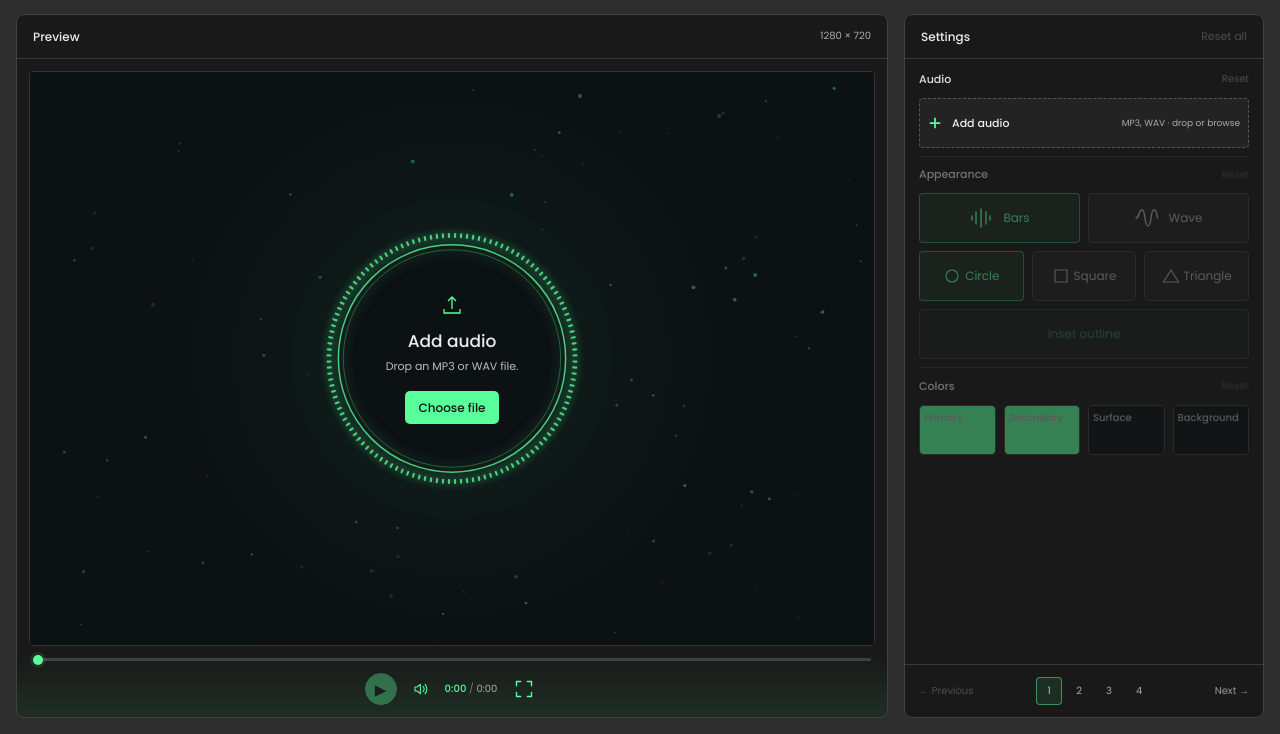
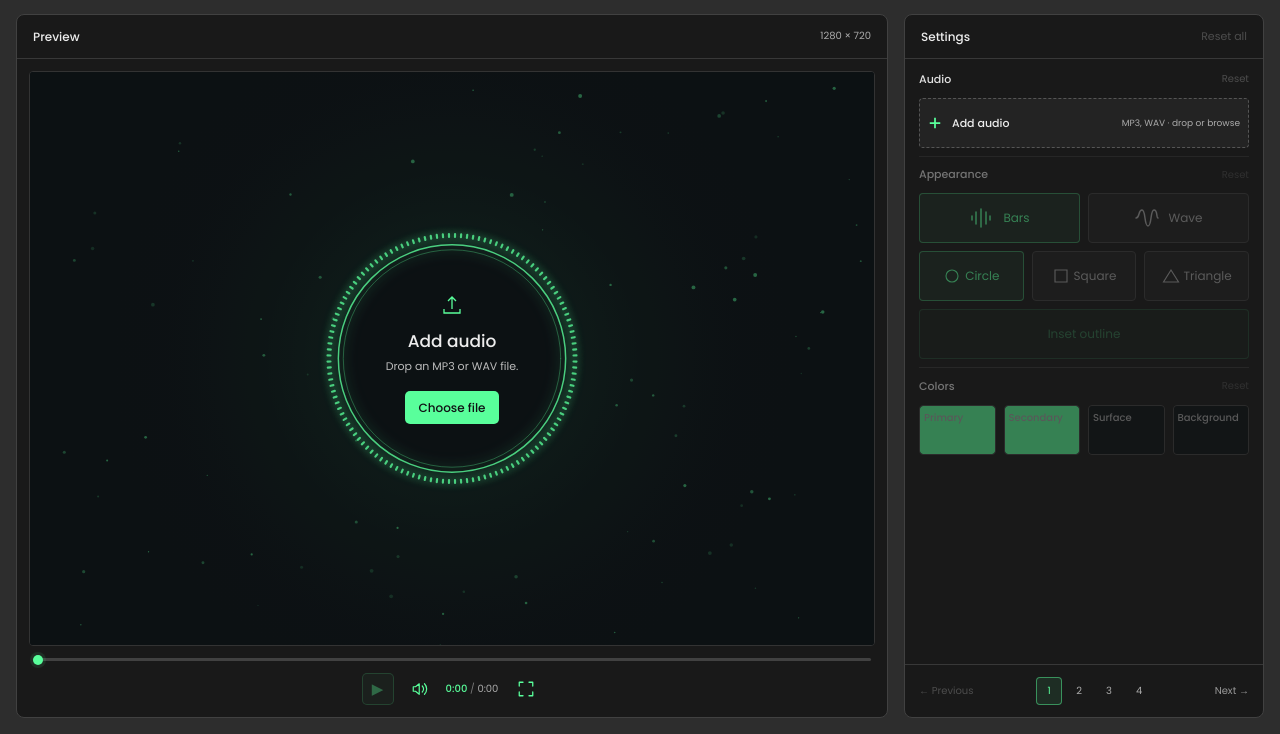
Before and after one commit to Swappuri/sosan, a website with bundled scripts: page studio/index.html in a window 1280 px wide. Shown: the part 66-800 px from the top of the page. Built offline with nearby package versions, Linux system fonts and the light colour scheme.

Commit message:
Align preview controls and remove toolbar tint and volume percentage

```diff
--- a/studio/app.js
+++ b/studio/app.js
@@ -182,7 +182,6 @@ function syncPreviewVolume() {
   $('preview-volume').value = Math.round(level * 100);
   $('preview-volume').style.setProperty('--volume-progress', `${level * 100}%`);
   $('preview-volume').setAttribute('aria-valuetext', `${Math.round(level * 100)} percent`);
-  $('preview-volume-value').value = `${Math.round(level * 100)}%`;
   $('volume-toggle').classList.toggle('is-muted', level === 0);
   $('volume-toggle').setAttribute('aria-label', level === 0 ? 'Unmute preview' : 'Mute preview');
   $('volume-toggle').setAttribute('aria-pressed', String(level === 0));
--- a/studio/editor-theme.css
+++ b/studio/editor-theme.css
@@ -186,3 +186,16 @@ body, .settings, .section-heading h3, .settings-page-tooltip { font-family: Popp
 .playback-time #elapsed, #preview-volume-value { color: var(--accent-focus); }
 .playback-time #elapsed { font-weight: 500; }
 @media (prefers-reduced-motion: reduce) { .transport .play, .transport .icon-button { transition: none; } }
+
+/* One aligned control size, without a tinted toolbar or oversized play halo. */
+.transport { background: transparent; }
+.transport-row, .transport-left, .preview-volume { align-items: center; }
+.transport .play, .transport .icon-button { display: flex; align-items: center; justify-content: center; width: 32px; height: 32px; min-height: 32px; flex: 0 0 32px; padding: 6px; border: 1px solid transparent; border-radius: 5px; background: transparent; color: var(--accent-focus); box-shadow: none; }
+.transport .play { font-size: 15px; line-height: 18px; border-color: var(--accent-border); background: var(--accent-soft); }
+.transport .play:hover, .transport .play[aria-label=Pause] { background: var(--accent-soft); box-shadow: none; }
+.preview-volume svg, .fullscreen-button svg { width: 18px; height: 18px; flex: 0 0 18px; }
+.volume-popover { width: 76px; height: 32px; gap: 0; }
+.preview-volume.is-open .volume-popover { max-width: 76px; }
+.playback-time { display: inline-flex; align-items: center; height: 32px; line-height: 16px; }
+.time-separator { white-space: pre; }
+@media (max-width: 499px) { .preview-volume.is-open .volume-popover { max-width: 60px; } }
--- a/studio/index.html
+++ b/studio/index.html
@@ -40,7 +40,6 @@
               <button id="volume-toggle" class="icon-button" aria-label="Mute preview" aria-expanded="false" aria-controls="volume-popover" title="Mute preview"><svg viewBox="0 0 24 24" aria-hidden="true"><path d="M11 5 6 9H3v6h3l5 4z"/><path class="volume-waves" d="M15 8a6 6 0 0 1 0 8m3-11a10 10 0 0 1 0 14"/><path class="volume-slash" d="m15 9 6 6m0-6-6 6"/></svg></button>
               <div id="volume-popover" class="volume-popover" inert>
                 <input id="preview-volume" type="range" min="0" max="100" value="100" step="1" aria-label="Preview volume" aria-valuetext="100 percent" aria-orientation="horizontal">
-                <output id="preview-volume-value" for="preview-volume">100%</output>
               </div>
             </div>
             <span class="time playback-time"><span id="elapsed">0:00</span><span class="time-separator"> / </span><span id="duration">0:00</span></span>
```
